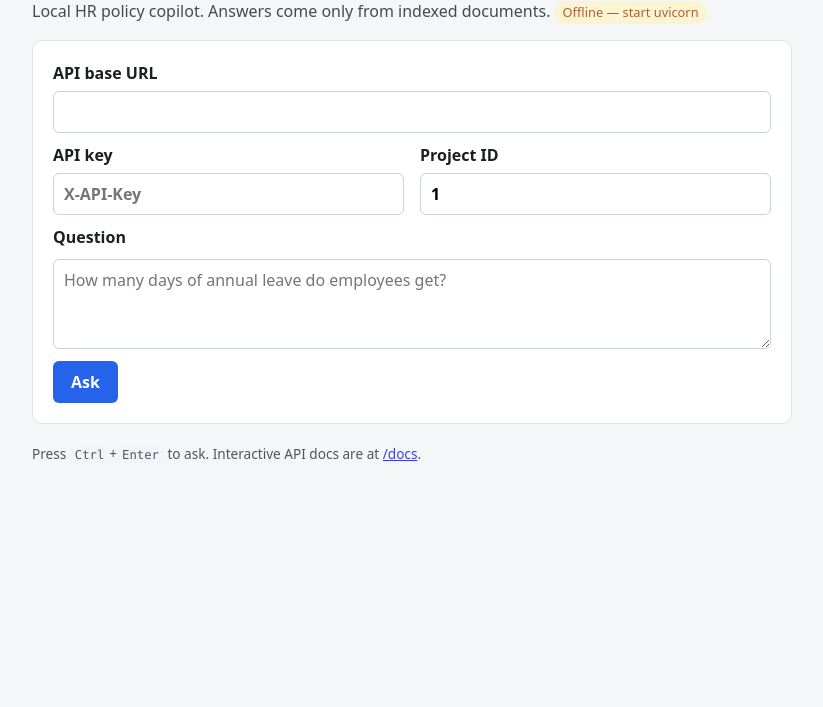
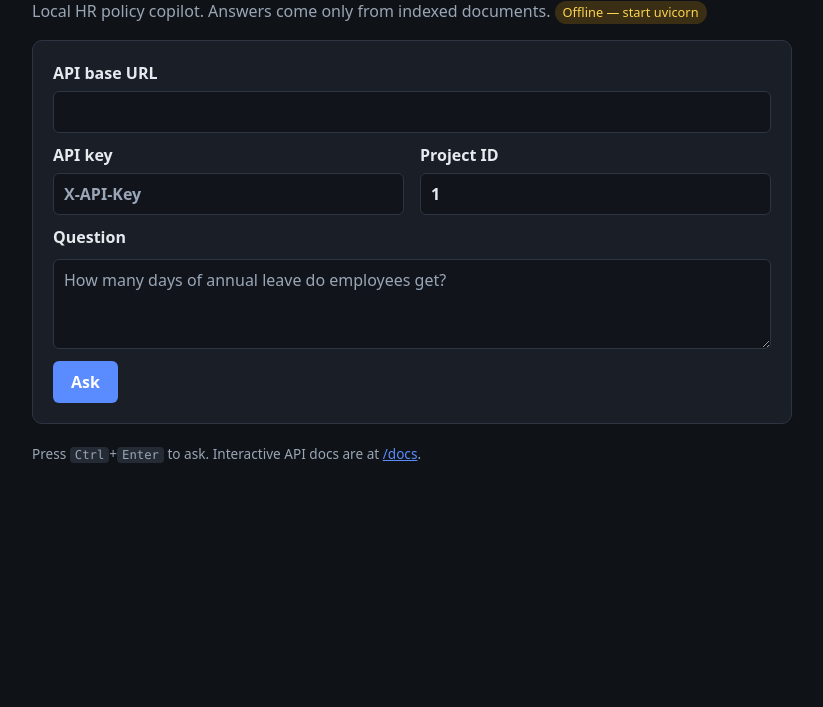
Before and after one commit to 3amoo/RAG-Hr-Assistant, a plain HTML site: page src/ui/index.html in a window 1280 px wide. Shown: the part 93-800 px from the top of the page, without its empty margins (228-1051 px from the left). Drawn offline with Linux system fonts and the light colour scheme; no server answers.

Commit message:
Use dark theme for UI page

```diff
--- a/src/ui/index.html
+++ b/src/ui/index.html
@@ -6,25 +6,37 @@
   <title>RAG-Hr-Assistant — Policy copilot</title>
   <style>
     :root {
-      color-scheme: light dark;
+      color-scheme: dark;
       font-family: system-ui, -apple-system, "Segoe UI", sans-serif;
       line-height: 1.5;
+
+      --bg: #0f1216;
+      --surface: #1a1f27;
+      --input-bg: #11151b;
+      --border: #2d3542;
+      --text: #e6e9ee;
+      --muted: #9aa6b6;
+      --accent: #5b8cff;
+      --notice-bg: #2a2418;
+      --notice-border: #6b5420;
+      --notice-text: #fde68a;
+      --ok-bg: #14342a;
+      --ok-text: #6ee7a8;
+      --warn-bg: #3a2f14;
+      --warn-text: #fcd34d;
+      --error-bg: #35191c;
+      --error-border: #7f2b2b;
+      --error-text: #fca5a5;
+      --code-bg: #242b35;
     }
 
     body {
       margin: 0;
-      background: #f5f6f8;
-      color: #1b1f24;
+      background: var(--bg);
+      color: var(--text);
     }
 
-    @media (prefers-color-scheme: dark) {
-      body { background: #15181c; color: #e6e9ee; }
-      .card { background: #1e2229; border-color: #333a45; }
-      input, textarea { background: #15181c; color: inherit; border-color: #3b434f; }
-      code { background: #262c35; }
-      .notice { background: #2a2418; border-color: #6b5420; color: #fde68a; }
-      .citation { border-top-color: #333a45; }
-    }
+    a { color: var(--accent); }
 
     main {
       max-width: 760px;
@@ -33,28 +45,28 @@
     }
 
     h1 { margin-bottom: 4px; }
-    .subtitle { margin-top: 0; opacity: 0.8; }
+    .subtitle { margin-top: 0; color: var(--muted); }
 
     .card {
-      background: #fff;
-      border: 1px solid #dfe3e8;
+      background: var(--surface);
+      border: 1px solid var(--border);
       border-radius: 10px;
       padding: 20px;
       margin-bottom: 16px;
     }
 
     .notice {
-      background: #fffbeb;
-      border: 1px solid #fcd34d;
+      background: var(--notice-bg);
+      border: 1px solid var(--notice-border);
       border-radius: 10px;
       padding: 16px 20px;
       margin-bottom: 16px;
-      color: #78350f;
+      color: var(--notice-text);
     }
     .notice h2 { margin: 0 0 8px; font-size: 1.05rem; }
     .notice p { margin: 8px 0; }
     .notice code, code {
-      background: #f1f5f9;
+      background: var(--code-bg);
       padding: 1px 5px;
       border-radius: 4px;
       font-family: ui-monospace, "SFMono-Regular", Consolas, monospace;
@@ -73,15 +85,18 @@
       box-sizing: border-box;
       margin-top: 6px;
       padding: 8px 10px;
-      border: 1px solid #cbd2da;
+      background: var(--input-bg);
+      color: var(--text);
+      border: 1px solid var(--border);
       border-radius: 6px;
       font: inherit;
     }
+    input::placeholder, textarea::placeholder { color: var(--muted); }
 
     .actions { display: flex; align-items: center; gap: 12px; margin-top: 12px; }
 
     button {
-      background: #2563eb;
+      background: var(--accent);
       color: #fff;
       border: 0;
       border-radius: 6px;
@@ -92,18 +107,18 @@
     }
     button:disabled { opacity: 0.6; cursor: wait; }
 
-    #status { opacity: 0.8; font-size: 0.9rem; }
+    #status { color: var(--muted); font-size: 0.9rem; }
 
     .server-status {
       display: inline-block;
       font-size: 0.8rem;
       padding: 2px 8px;
       border-radius: 999px;
-      background: #e2e8f0;
-      color: #334155;
+      background: var(--code-bg);
+      color: var(--muted);
     }
-    .server-status.ok { background: #dcfce7; color: #166534; }
-    .server-status.warn { background: #fef3c7; color: #92400e; }
+    .server-status.ok { background: var(--ok-bg); color: var(--ok-text); }
+    .server-status.warn { background: var(--warn-bg); color: var(--warn-text); }
 
     .result-head { display: flex; align-items: center; gap: 12px; }
     .result-head h2 { margin-bottom: 8px; }
@@ -112,23 +127,23 @@
       font-size: 0.8rem;
       padding: 2px 8px;
       border-radius: 999px;
-      background: #dcfce7;
-      color: #166534;
+      background: var(--ok-bg);
+      color: var(--ok-text);
     }
-    .badge.low { background: #fef3c7; color: #92400e; }
+    .badge.low { background: var(--warn-bg); color: var(--warn-text); }
 
     .citation {
-      border-top: 1px solid #dfe3e8;
+      border-top: 1px solid var(--border);
       padding: 10px 0;
     }
     .citation:first-child { border-top: 0; }
-    .meta { font-size: 0.85rem; opacity: 0.8; }
-    blockquote { margin: 6px 0 0; padding-left: 12px; border-left: 3px solid #2563eb; }
+    .meta { font-size: 0.85rem; color: var(--muted); }
+    blockquote { margin: 6px 0 0; padding-left: 12px; border-left: 3px solid var(--accent); }
 
-    .error { background: #fef2f2; border-color: #fecaca; color: #991b1b; }
+    .error { background: var(--error-bg); border-color: var(--error-border); color: var(--error-text); }
     .hidden { display: none; }
 
-    footer { margin-top: 20px; font-size: 0.85rem; opacity: 0.75; }
+    footer { margin-top: 20px; font-size: 0.85rem; color: var(--muted); }
   </style>
 </head>
 <body>
```
